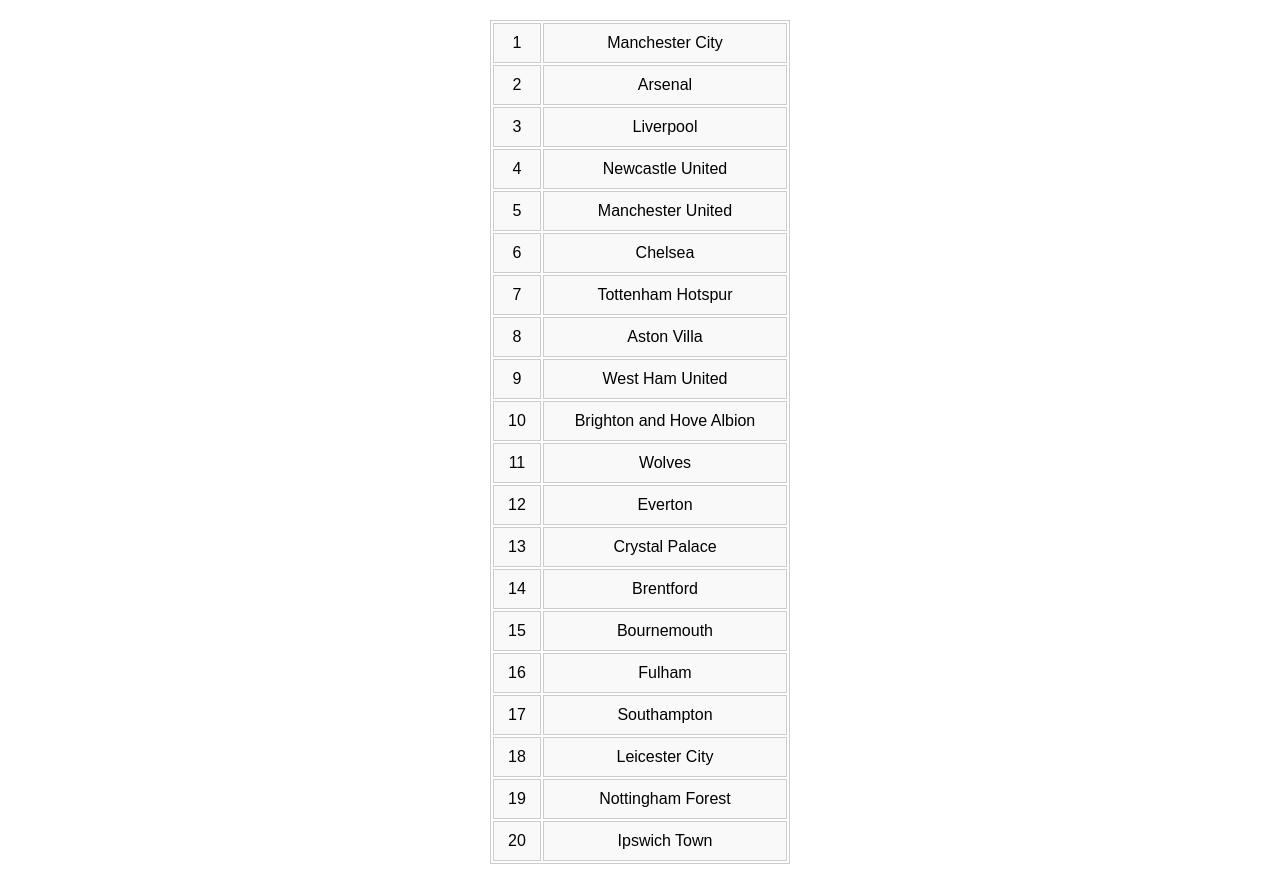
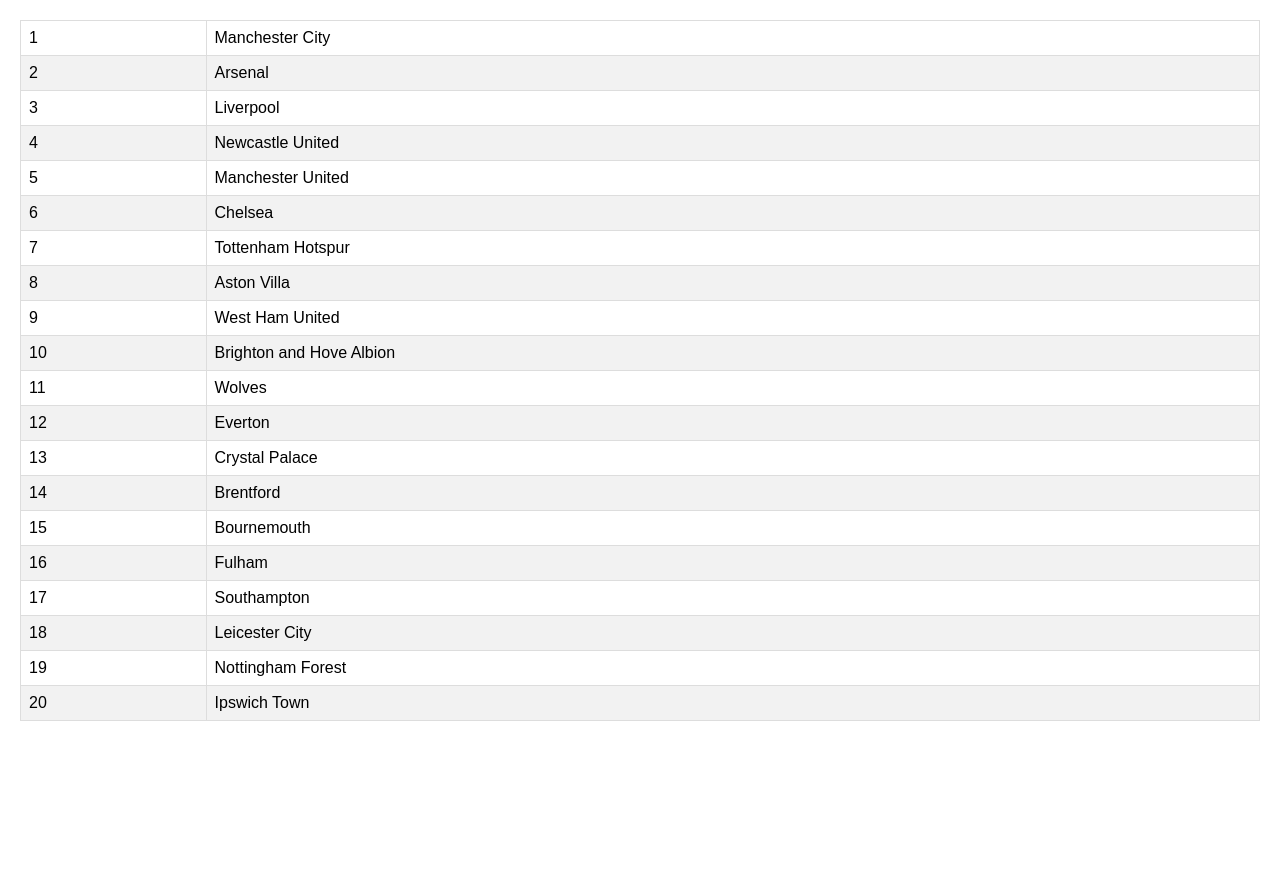
Before and after one commit to jordanbailey13/interpehnleaguepredictor, a plain HTML site: page index.html in a window 1280 px wide. After the commit the page ends 800 px from the top, so only its background shows below. Drawn offline with Linux system fonts and the light colour scheme.

Commit message:
Update styles.css

```diff
--- a/styles.css
+++ b/styles.css
@@ -1,42 +1,27 @@
 body {
   font-family: Arial, sans-serif;
+  margin: 0;
+  padding: 0;
 }
 
 .table-container {
-  margin: 20px auto;
-  width: 300px;
-  border-collapse: collapse;
+  margin: 20px;
 }
 
 table {
   width: 100%;
-  border: 1px solid #ccc;
+  border-collapse: collapse;
 }
 
-td {
-  padding: 10px;
-  border: 1px solid #ccc;
-  text-align: center;
+th, td {
+  border: 1px solid #ddd;
+  padding: 8px;
 }
 
-.team-row {
-  background-color: #f9f9f9;
-  cursor: move; /* Show a move cursor for desktop */
-  touch-action: none; /* Prevent default touch interactions to handle custom touch events */
+tr:nth-child(even) {
+  background-color: #f2f2f2;
 }
 
-.team-row.dragging {
-  opacity: 0.5;
-  background-color: #ddd;
+.selected {
+  background-color: #f0f0f0; /* Highlight color for selected item */
 }
-
-.team-row.over {
-  border: 2px dashed #000;
-}
-
-/* Optional: Add visual feedback for touch devices */
-.team-row.touch-dragging {
-  background-color: #eee;
-  border: 2px solid #333;
-  transition: background-color 0.3s;
-}
```
